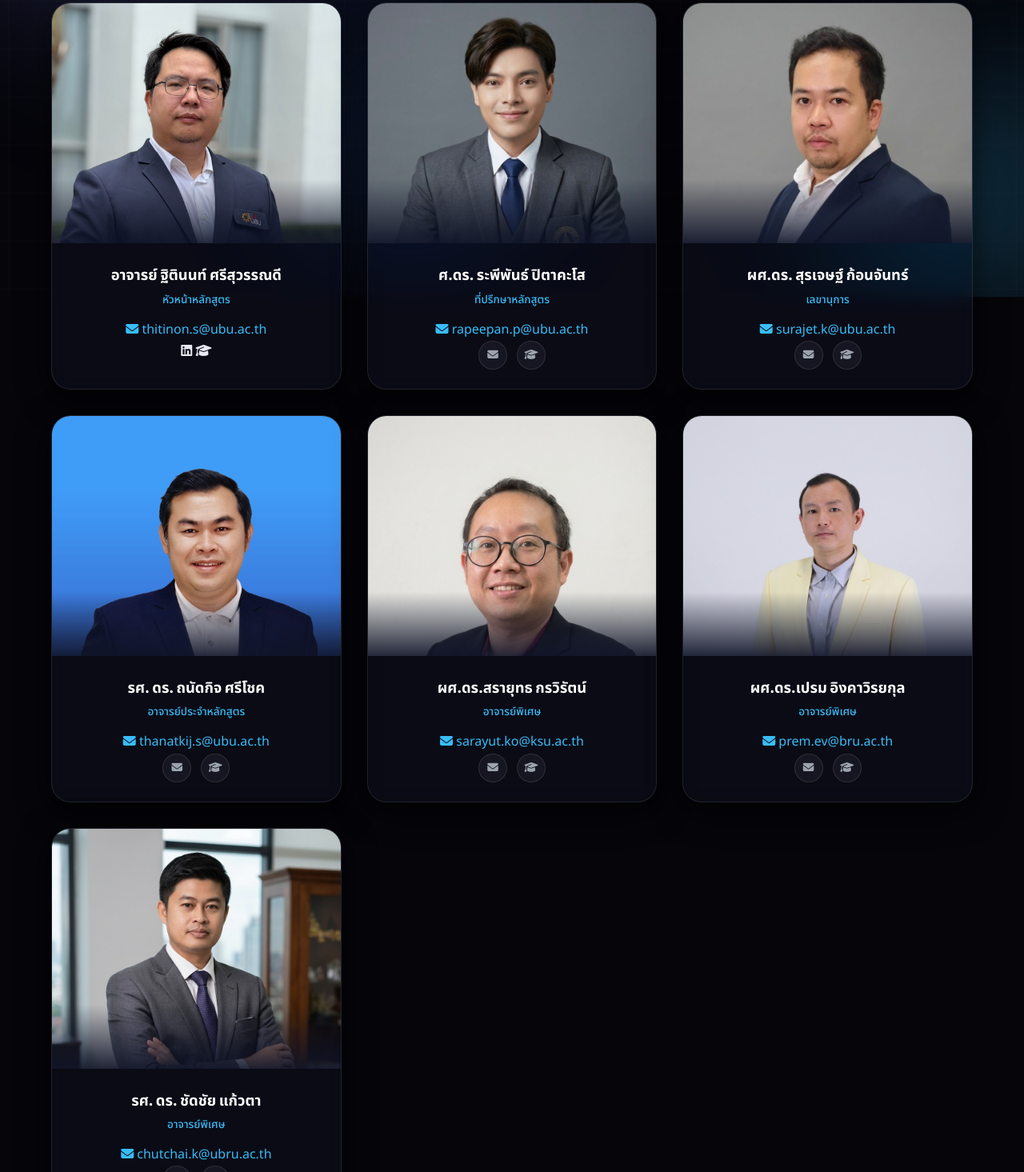
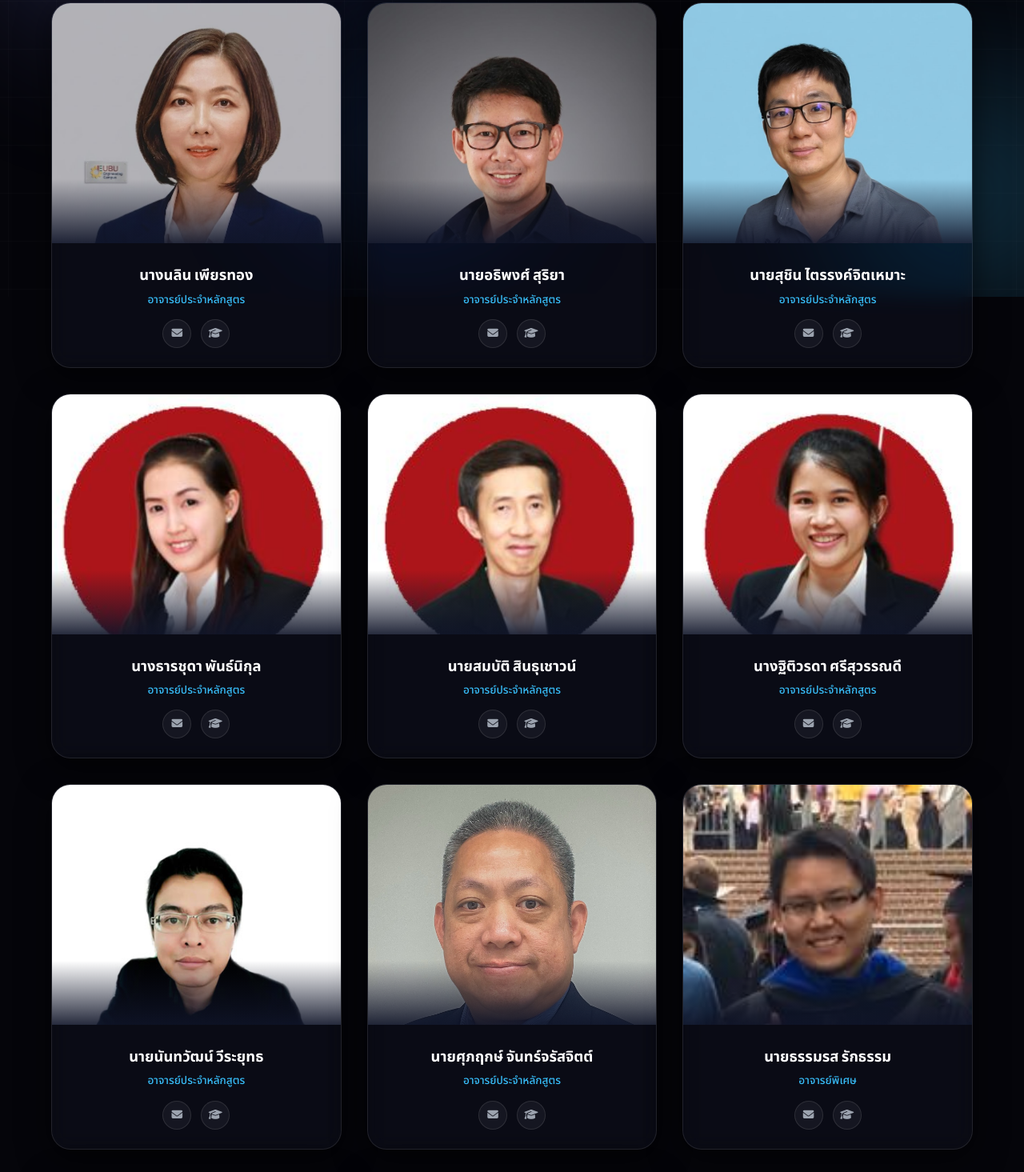
Before and after one commit to pearchampraphaipc-wawaa/wawaa_, a website: page faculty.html in a window 1280 px wide. Shown: the part 429-1894 px from the top of the page at 80% size. Drawn offline with Linux system fonts and the light colour scheme.

Commit message:
Update faculty list with new professors and correct prefixes according to curriculum page 112

```diff
--- a/faculty.html
+++ b/faculty.html
@@ -69,31 +69,11 @@
         <!-- Professor 1 -->
         <div class="faculty-card">
           <div class="photo">
-            <img src="images/professor_1.jpg" alt="อาจารย์ ฐิตินนท์ ศรีสุวรรณดี">
+            <img src="images/นลินิ เพียรทอง.jfif" alt="นางนลิน เพียรทอง">
           </div>
           <div class="faculty-info">
-            <h3>อาจารย์ ฐิตินนท์ ศรีสุวรรณดี</h3>
-            <p class="position">หัวหน้าหลักสูตร</p>
-            <p style="margin-top: 10px;"><a href="mailto:thitinon.s@ubu.ac.th" style="color: var(--clr-accent);"><i
-                  class="fas fa-envelope"></i> thitinon.s@ubu.ac.th</a></p>
-            <div class="social-links">
-              <a href="#" aria-label="LinkedIn"><i class="fab fa-linkedin"></i></a>
-              <a href="#" aria-label="Google Scholar"><i class="fas fa-graduation-cap"></i></a>
-            </div>
-          </div>
-        </div>
-
-        <!-- Professor 3 -->
-        <div class="faculty-card">
-          <div class="photo">
-            <img src="images/professor_3.jpg" alt="ศ.ดร. ระพีพันธ์ ปิตาคะโส">
-          </div>
-          <div class="faculty-info">
-            <h3>ศ.ดร. ระพีพันธ์ ปิตาคะโส</h3>
-            <p class="position">ที่ปรึกษาหลักสูตร</p>
-            <p style="margin-top: 10px;"><a href="rapeepan.p@ubu.ac.th" style="color: var(--clr-accent);"><i
-                  class="fas fa-envelope"></i>
-                rapeepan.p@ubu.ac.th</a></p>
+            <h3>นางนลิน เพียรทอง</h3>
+            <p class="position">อาจารย์ประจำหลักสูตร</p>
             <div class="faculty-socials">
               <a href="#" aria-label="Email"><i class="fas fa-envelope"></i></a>
               <a href="#" aria-label="Google Scholar"><i class="fas fa-graduation-cap"></i></a>
@@ -104,13 +84,26 @@
         <!-- Professor 2 -->
         <div class="faculty-card">
           <div class="photo">
-            <img src="images/professor_2.jpg" alt="ผศ.ดร. สุรเจษฐ์ ก้อนจันทร์">
+            <img src="images/นายอธิพงศ์ สุริยา.jfif" alt="นายอธิพงศ์ สุริยา">
           </div>
           <div class="faculty-info">
-            <h3>ผศ.ดร. สุรเจษฐ์ ก้อนจันทร์</h3>
-            <p class="position">เลขานุการ</p>
-            <p style="margin-top: 10px;"><a href="surajet.k@ubu.ac.th" style="color: var(--clr-accent);"><i
-                  class="fas fa-envelope"></i> surajet.k@ubu.ac.th</a></p>
+            <h3>นายอธิพงศ์ สุริยา</h3>
+            <p class="position">อาจารย์ประจำหลักสูตร</p>
+            <div class="faculty-socials">
+              <a href="#" aria-label="Email"><i class="fas fa-envelope"></i></a>
+              <a href="#" aria-label="Google Scholar"><i class="fas fa-graduation-cap"></i></a>
+            </div>
+          </div>
+        </div>
+
+        <!-- Professor 3 -->
+        <div class="faculty-card">
+          <div class="photo">
+            <img src="images/นายสุชิน ไตรรงค์จิตเหมาะ.jfif" alt="นายสุชิน ไตรรงค์จิตเหมาะ">
+          </div>
+          <div class="faculty-info">
+            <h3>นายสุชิน ไตรรงค์จิตเหมาะ</h3>
+            <p class="position">อาจารย์ประจำหลักสูตร</p>
             <div class="faculty-socials">
               <a href="#" aria-label="Email"><i class="fas fa-envelope"></i></a>
               <a href="#" aria-label="Google Scholar"><i class="fas fa-graduation-cap"></i></a>
@@ -121,14 +114,11 @@
         <!-- Professor 4 -->
         <div class="faculty-card">
           <div class="photo">
-            <img src="images/professor_4.jpg" alt="รศ. ดร. ถนัดกิจ ศรีโชค">
+            <img src="images/ธารชุดา  พันธ์นิกุล.jfif" alt="นางธารชุดา พันธ์นิกุล">
           </div>
           <div class="faculty-info">
-            <h3>รศ. ดร. ถนัดกิจ ศรีโชค</h3>
+            <h3>นางธารชุดา พันธ์นิกุล</h3>
             <p class="position">อาจารย์ประจำหลักสูตร</p>
-            <p style="margin-top: 10px;"><a href="thanatkij.s@ubu.ac.th" style="color: var(--clr-accent);"><i
-                  class="fas fa-envelope"></i>
-                thanatkij.s@ubu.ac.th</a></p>
             <div class="faculty-socials">
               <a href="#" aria-label="Email"><i class="fas fa-envelope"></i></a>
               <a href="#" aria-label="Google Scholar"><i class="fas fa-graduation-cap"></i></a>
@@ -139,14 +129,11 @@
         <!-- Professor 5 -->
         <div class="faculty-card">
           <div class="photo">
-            <img src="images/professor_5.jpg" alt="ผศ.ดร.สรายุทธ กรวิรัตน์">
+            <img src="images/สมบัติ  สินธุเชาวน์.jfif" alt="นายสมบัติ สินธุเชาวน์">
           </div>
           <div class="faculty-info">
-            <h3>ผศ.ดร.สรายุทธ กรวิรัตน์</h3>
-            <p class="position">อาจารย์พิเศษ</p>
-            <p style="margin-top: 10px;"><a href="sarayut.ko@ksu.ac.th" style="color: var(--clr-accent);"><i
-                  class="fas fa-envelope"></i>
-                sarayut.ko@ksu.ac.th</a></p>
+            <h3>นายสมบัติ สินธุเชาวน์</h3>
+            <p class="position">อาจารย์ประจำหลักสูตร</p>
             <div class="faculty-socials">
               <a href="#" aria-label="Email"><i class="fas fa-envelope"></i></a>
               <a href="#" aria-label="Google Scholar"><i class="fas fa-graduation-cap"></i></a>
@@ -157,14 +144,11 @@
         <!-- Professor 6 -->
         <div class="faculty-card">
           <div class="photo">
-            <img src="images/professor_6.jpg" alt="ผศ.ดร.เปรม อิงคาวิรยกุล">
+            <img src="images/ฐิติวรดา ศรีสุวรรณดี.jfif" alt="นางฐิติวรดา ศรีสุวรรณดี">
           </div>
           <div class="faculty-info">
-            <h3>ผศ.ดร.เปรม อิงคาวิรยกุล</h3>
-            <p class="position">อาจารย์พิเศษ</p>
-            <p style="margin-top: 10px;"><a href="prem.ev@bru.ac.th" style="color: var(--clr-accent);"><i
-                  class="fas fa-envelope"></i>
-                prem.ev@bru.ac.th</a></p>
+            <h3>นางฐิติวรดา ศรีสุวรรณดี</h3>
+            <p class="position">อาจารย์ประจำหลักสูตร</p>
             <div class="faculty-socials">
               <a href="#" aria-label="Email"><i class="fas fa-envelope"></i></a>
               <a href="#" aria-label="Google Scholar"><i class="fas fa-graduation-cap"></i></a>
@@ -175,14 +159,71 @@
         <!-- Professor 7 -->
         <div class="faculty-card">
           <div class="photo">
-            <img src="images/professor_7.jpg" alt="รศ. ดร. ชัดชัย แก้วตา">
+            <img src="images/นันทวัฒน์  วีระยุทธ.jpg" alt="นายนันทวัฒน์ วีระยุทธ">
           </div>
           <div class="faculty-info">
-            <h3>รศ. ดร. ชัดชัย แก้วตา</h3>
+            <h3>นายนันทวัฒน์ วีระยุทธ</h3>
+            <p class="position">อาจารย์ประจำหลักสูตร</p>
+            <div class="faculty-socials">
+              <a href="#" aria-label="Email"><i class="fas fa-envelope"></i></a>
+              <a href="#" aria-label="Google Scholar"><i class="fas fa-graduation-cap"></i></a>
+            </div>
+          </div>
+        </div>
+
+        <!-- Professor 8 -->
+        <div class="faculty-card">
+          <div class="photo">
+            <img src="images/ศุภฤกษ์ จันทร์จรัสจิตต์.jpg" alt="นายศุภฤกษ์ จันทร์จรัสจิตต์">
+          </div>
+          <div class="faculty-info">
+            <h3>นายศุภฤกษ์ จันทร์จรัสจิตต์</h3>
+            <p class="position">อาจารย์ประจำหลักสูตร</p>
+            <div class="faculty-socials">
+              <a href="#" aria-label="Email"><i class="fas fa-envelope"></i></a>
+              <a href="#" aria-label="Google Scholar"><i class="fas fa-graduation-cap"></i></a>
+            </div>
+          </div>
+        </div>
+
+        <!-- Professor 9 -->
+        <div class="faculty-card">
+          <div class="photo">
+            <img src="images/ธรรมรส รักธรรม.png" alt="นายธรรมรส รักธรรม">
+          </div>
+          <div class="faculty-info">
+            <h3>นายธรรมรส รักธรรม</h3>
             <p class="position">อาจารย์พิเศษ</p>
-            <p style="margin-top: 10px;"><a href="chutchai.k@ubru.ac.th" style="color: var(--clr-accent);"><i
-                  class="fas fa-envelope"></i>
-                chutchai.k@ubru.ac.th</a></p>
+            <div class="faculty-socials">
+              <a href="#" aria-label="Email"><i class="fas fa-envelope"></i></a>
+              <a href="#" aria-label="Google Scholar"><i class="fas fa-graduation-cap"></i></a>
+            </div>
+          </div>
+        </div>
+
+        <!-- Professor 10 -->
+        <div class="faculty-card">
+          <div class="photo">
+            <img src="images/กันตภณ  แก้วทิพย์.jpg" alt="นายกันตภณ แก้วทิพย์">
+          </div>
+          <div class="faculty-info">
+            <h3>นายกันตภณ แก้วทิพย์</h3>
+            <p class="position">อาจารย์พิเศษ</p>
+            <div class="faculty-socials">
+              <a href="#" aria-label="Email"><i class="fas fa-envelope"></i></a>
+              <a href="#" aria-label="Google Scholar"><i class="fas fa-graduation-cap"></i></a>
+            </div>
+          </div>
+        </div>
+
+        <!-- Professor 11 -->
+        <div class="faculty-card">
+          <div class="photo">
+            <img src="images/อารยา ฟลอเรนซ์.jpg" alt="นางอารยา ฟลอเรนซ์">
+          </div>
+          <div class="faculty-info">
+            <h3>นางอารยา ฟลอเรนซ์</h3>
+            <p class="position">อาจารย์พิเศษ</p>
             <div class="faculty-socials">
               <a href="#" aria-label="Email"><i class="fas fa-envelope"></i></a>
               <a href="#" aria-label="Google Scholar"><i class="fas fa-graduation-cap"></i></a>
```
